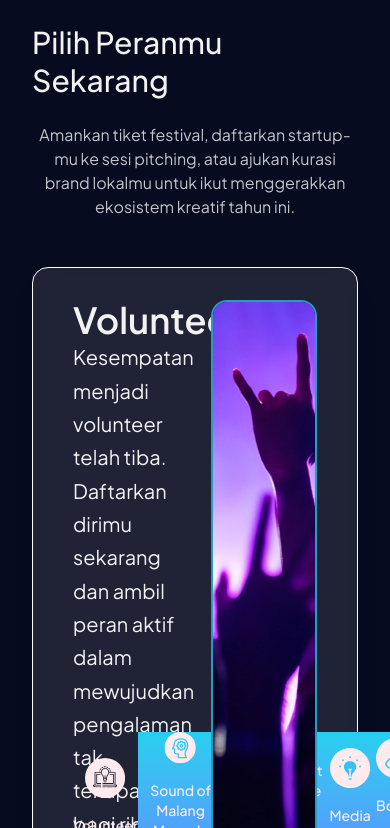
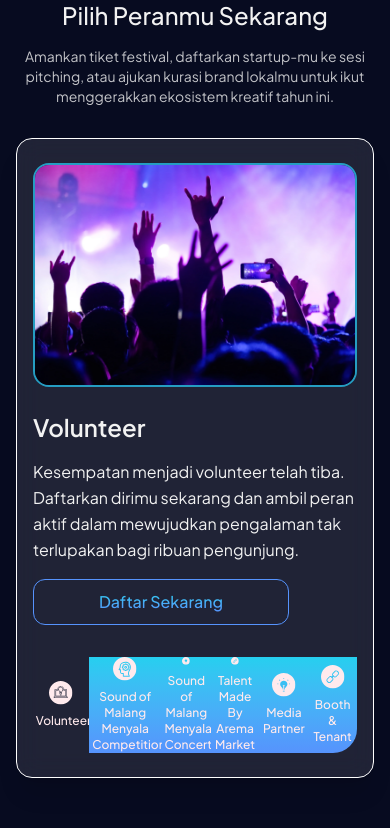
Before and after one commit to Glenn-Rhee/festival-mbois, a Next.js app: page / in a window 390 px wide. Shown: the part 9416-10244 px from the top of the page. Built offline with nearby package versions, Linux system fonts and the light colour scheme.

Commit message:
fix: fixed layout your-role-section

```diff
--- a/src/components/icon/Creative.tsx
+++ b/src/components/icon/Creative.tsx
@@ -1,4 +1,8 @@
-export default function Creative() {
+interface Props {
+  className?: string;
+}
+export default function Creative(props: Props) {
+  const { className } = props;
   return (
     <svg
       width="41"
@@ -6,6 +10,7 @@ export default function Creative() {
       viewBox="0 0 41 41"
       fill="none"
       xmlns="http://www.w3.org/2000/svg"
+      className={className}
     >
       <g clipPath="url(#clip0_32741_1481)">
         <path
--- a/src/components/icon/Idea.tsx
+++ b/src/components/icon/Idea.tsx
@@ -1,4 +1,9 @@
-export default function Idea() {
+interface Props {
+  className?: string;
+}
+export default function Idea(props: Props) {
+  const { className } = props;
+
   return (
     <svg
       width="41"
@@ -6,6 +11,7 @@ export default function Idea() {
       viewBox="0 0 41 41"
       fill="none"
       xmlns="http://www.w3.org/2000/svg"
+      className={className}
     >
       <g clipPath="url(#clip0_32741_1476)">
         <path
--- a/src/components/icon/LinkIcon.tsx
+++ b/src/components/icon/LinkIcon.tsx
@@ -1,4 +1,10 @@
-export default function LinkIcon() {
+interface Props {
+  className?: string;
+}
+
+export default function LinkIcon(props: Props) {
+  const { className } = props;
+
   return (
     <svg
       width="41"
@@ -6,6 +12,7 @@ export default function LinkIcon() {
       viewBox="0 0 41 41"
       fill="none"
       xmlns="http://www.w3.org/2000/svg"
+      className={className}
     >
       <g clipPath="url(#clip0_32741_1466)">
         <path
--- a/src/components/icon/UserIcon.tsx
+++ b/src/components/icon/UserIcon.tsx
@@ -1,4 +1,9 @@
-export default function UserIcon() {
+interface Props {
+  className?: string;
+}
+export default function UserIcon(props: Props) {
+  const { className } = props;
+
   return (
     <svg
       width="41"
@@ -6,6 +11,7 @@ export default function UserIcon() {
       viewBox="0 0 41 41"
       fill="none"
       xmlns="http://www.w3.org/2000/svg"
+      className={className}
     >
       <g clipPath="url(#clip0_32741_1471)">
         <path
--- a/src/components/sections/your-role-section.tsx
+++ b/src/components/sections/your-role-section.tsx
@@ -24,51 +24,56 @@ export default function YourRoleSection() {
   return (
     <section
       id="your-role"
-      className="relative w-full overflow-hidden px-8 py-14 md:px-16 md:py-18"
+      className="relative w-full overflow-hidden px-4 py-10 sm:px-8 sm:py-14 md:px-16 md:py-18"
     >
-      <div className="relative z-20 flex flex-col items-center gap-y-6 text-[#F2F2F2]">
+      <div className="relative z-20 flex flex-col items-center gap-y-4 text-[#F2F2F2] sm:gap-y-6">
         <span className="block text-center font-semibold">
           {t.yourRole.label}
         </span>
-        <h2 className="text-3xl leading-tight font-medium sm:text-4xl md:text-5xl lg:text-6xl lg:leading-[90.19px]">
+        <h2 className="text-2xl leading-tight font-medium sm:text-4xl md:text-5xl lg:text-6xl lg:leading-[90.19px]">
           {t.yourRole.title}
         </h2>
-        <p className="w-full max-w-xl text-center text-base text-[#F2F2F2]/80 sm:text-lg md:max-w-3xl md:text-2xl lg:max-w-4xl">
+        <p className="w-full max-w-xl text-center text-sm text-[#F2F2F2]/80 sm:text-lg md:max-w-3xl md:text-2xl lg:max-w-4xl">
           {t.yourRole.description}
         </p>
       </div>
-      <div className="mt-12 w-full rounded-2xl border border-white bg-white/10 px-10 py-8 shadow-xl backdrop-blur-md">
-        <div className="grid h-96 grid-cols-2 gap-x-8">
-          <div className="flex flex-col items-stretch justify-evenly">
-            <h6 className="text-4xl font-semibold text-[#F2F2F2]">
+
+      <div className="mt-8 w-full rounded-2xl border border-white bg-white/10 px-4 py-6 shadow-xl backdrop-blur-md sm:mt-12 sm:px-10 sm:py-8">
+        {/* Konten utama: stack di mobile, side-by-side di desktop */}
+        <div className="grid grid-cols-1 gap-6 md:h-96 md:grid-cols-2 md:gap-x-8">
+          <div className="flex flex-col items-stretch justify-center gap-y-4 md:justify-between md:gap-y-0">
+            <h6 className="text-2xl font-semibold text-[#F2F2F2] sm:text-3xl md:text-4xl">
               {dataActive.title}
             </h6>
-            <p className="text-xl leading-[33.31px] text-[#F2F2F2]">
+            <p className="text-base leading-relaxed text-[#F2F2F2] sm:text-lg md:text-xl md:leading-11.25">
               {dataActive.description}
             </p>
-            <button className="max-w-64 rounded-xl border border-[#5693FD] px-2 py-2.5 text-lg font-medium text-transparent hover:bg-white">
+            <button className="w-full max-w-64 rounded-xl border border-[#5693FD] px-2 py-2.5 text-base font-medium text-transparent hover:bg-white sm:text-lg">
               <span className="bg-linear-to-b from-[#25CFEF] to-[#5693FD] bg-clip-text">
                 {t.yourRole.actionItem}
               </span>
             </button>
           </div>
-          <div className="relative h-full w-full overflow-hidden rounded-2xl border-2 border-[#259DC2]">
+
+          <div className="relative order-first md:order-last h-56 w-full overflow-hidden rounded-2xl border-2 border-[#259DC2] sm:h-72 md:h-full">
             <Image
               src={dataActive.imgUrl}
               alt={dataActive.title + " image"}
               fill
-              sizes="(max-width: 1024px) 50vw, 480px"
+              sizes="(max-width: 768px) 100vw, (max-width: 1024px) 50vw, 480px"
               className="object-cover"
             />
           </div>
         </div>
-        <div className="mt-12 flex w-full items-center justify-around">
+
+        {/* Baris tombol icon: grid wrap di mobile, tetap satu baris di desktop */}
+        <div className="mt-8 flex md:mt-12 md:w-full md:items-center md:justify-around md:gap-0">
           {dataItems.map((item, i) => (
             <button
               onClick={() => setDataActive(item)}
               key={item.title}
               className={cn(
-                "flex h-32 w-full cursor-pointer flex-col items-center justify-center gap-y-4 transition-all duration-300 ease-in-out",
+                "flex h-24 w-full cursor-pointer flex-col items-center justify-center gap-y-2 transition-all duration-300 ease-in-out sm:h-28 md:h-32 md:gap-y-4",
                 i === 0 && "rounded-bl-3xl",
                 i === dataItems.length - 1 && "rounded-br-3xl",
                 dataActive.title === item.title
@@ -76,8 +81,8 @@ export default function YourRoleSection() {
                   : "bg-linear-to-b from-[#25CFEF] to-[#5693FD]",
               )}
             >
-              <item.icon />
-              <span className="block max-w-46 text-center text-sm font-medium text-[#FFEAED]">
+              <item.icon className="size-6" />
+              <span className="block max-w-[90%] text-center text-xs font-medium text-[#FFEAED] sm:text-sm md:max-w-46">
                 {item.title}
               </span>
             </button>
```
